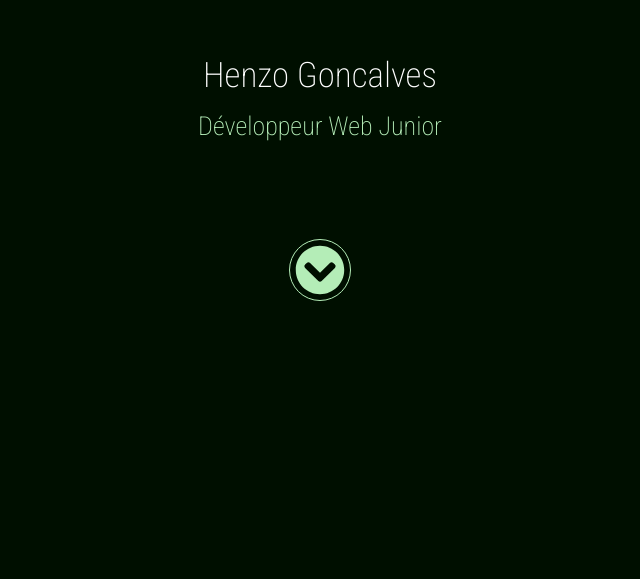
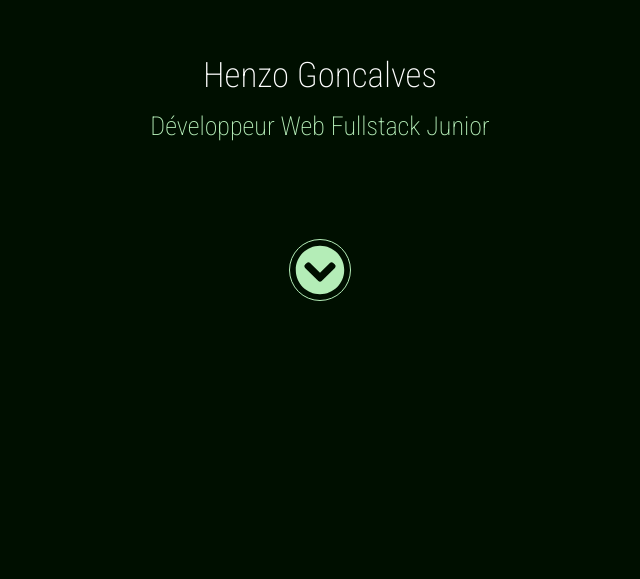
Before and after one commit to Henzo238/Mon-CV, a Vue app: page / in a window 1280 px wide. Shown: the part 221-800 px from the top of the page, without its empty margins (320-960 px from the left). Built offline with nearby package versions, Linux system fonts and the light colour scheme.

Commit message:
maj header

```diff
--- a/src/components/toHeader.vue
+++ b/src/components/toHeader.vue
@@ -10,7 +10,7 @@ const handleClick = () => {
   <div class="scroll-background">
     <section>
       <h1>Henzo Goncalves</h1>
-      <h2>Développeur Web Junior</h2>
+      <h2>Développeur Web Fullstack Junior</h2>
 
       <span>
         <font-awesome-icon :icon="['fas', 'chevron-circle-down']" @click="handleClick" />
```
